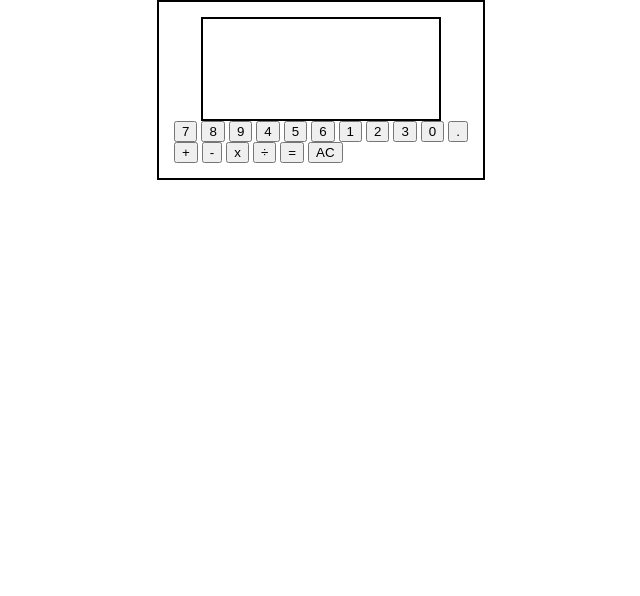
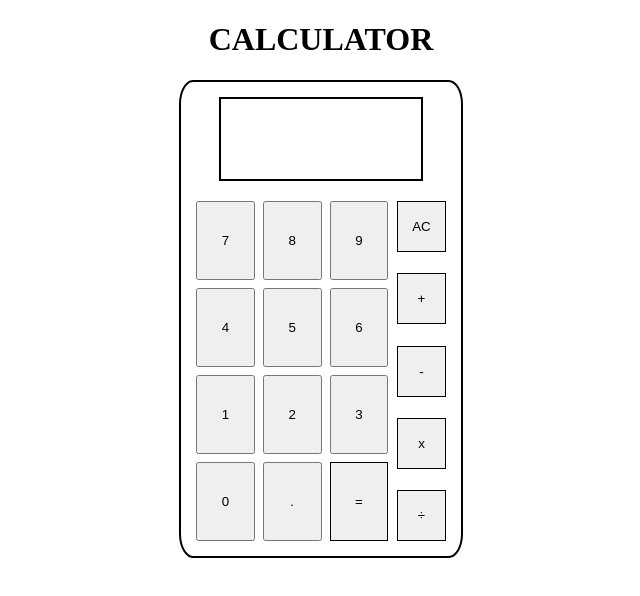
Before and after one commit to jsmusa/calculator, a plain HTML site: page index.html in a window 1280 px wide. Shown: the whole page, without its empty margins (319-959 px from the left). Drawn offline with Linux system fonts and the light colour scheme.

Commit message:
added style to calculator

```diff
--- a/index.html
+++ b/index.html
@@ -9,7 +9,9 @@
     <title>Calculator</title>
 </head>
 <body id='body'>
-    <div id='header'></div>
+    <div id='header'>
+        <h1>CALCULATOR</h1>
+    </div>
     <div id='calculator-box'>
         <div id='display-box'></div>
         <div id='button-box'>
@@ -25,14 +27,15 @@
                 <button class='button number'>3</button>
                 <button class='button number'>0</button>
                 <button class='button number' id='dot'>.</button>
+                <button class='button operator'>=</button>
             </div>
             <div id='operator-buttons'>
+                <button class='button clear'>AC</button>
                 <button class='button operator' id='+'>+</button>
                 <button class='button operator' id='-'>-</button>
                 <button class='button operator' id='x'>x</button>
                 <button class='button operator' id='÷'>÷</button>
-                <button class='button operator'>=</button>
-                <button class='button clear'>AC</button>
+
             </div>
         </div>
     </div>
--- a/style.css
+++ b/style.css
@@ -8,14 +8,48 @@
 
 #calculator-box {
     border: 2px solid #000;
+    border-radius: 5%;
     display: flex;
     flex-direction: column;
     align-items: center;
     padding: 15px;
+    width: 250px;
+    gap: 20px;
+    aspect-ratio: 9/16;
 }
 
 #display-box {
-    height: 100px;
+    height: 80px;
     width: 80%;
     border: 2px solid #000;
 }
+
+#button-box {
+    display: flex;
+    flex: 1;
+    gap: 5px;
+}
+
+#number-buttons {
+    display: flex;
+    flex-wrap: wrap;
+    width: 80%;
+    gap: 8px;
+}
+
+#operator-buttons {
+    width: 20%;
+    display: flex;
+    flex-direction: column;
+    justify-content: space-between;
+}
+
+#number-buttons > .button {
+    width: 30%;
+    height: auto;
+}
+
+.button.operator, .button.clear {
+    height: 15%;
+    border: 1px #000 solid;
+}
```
